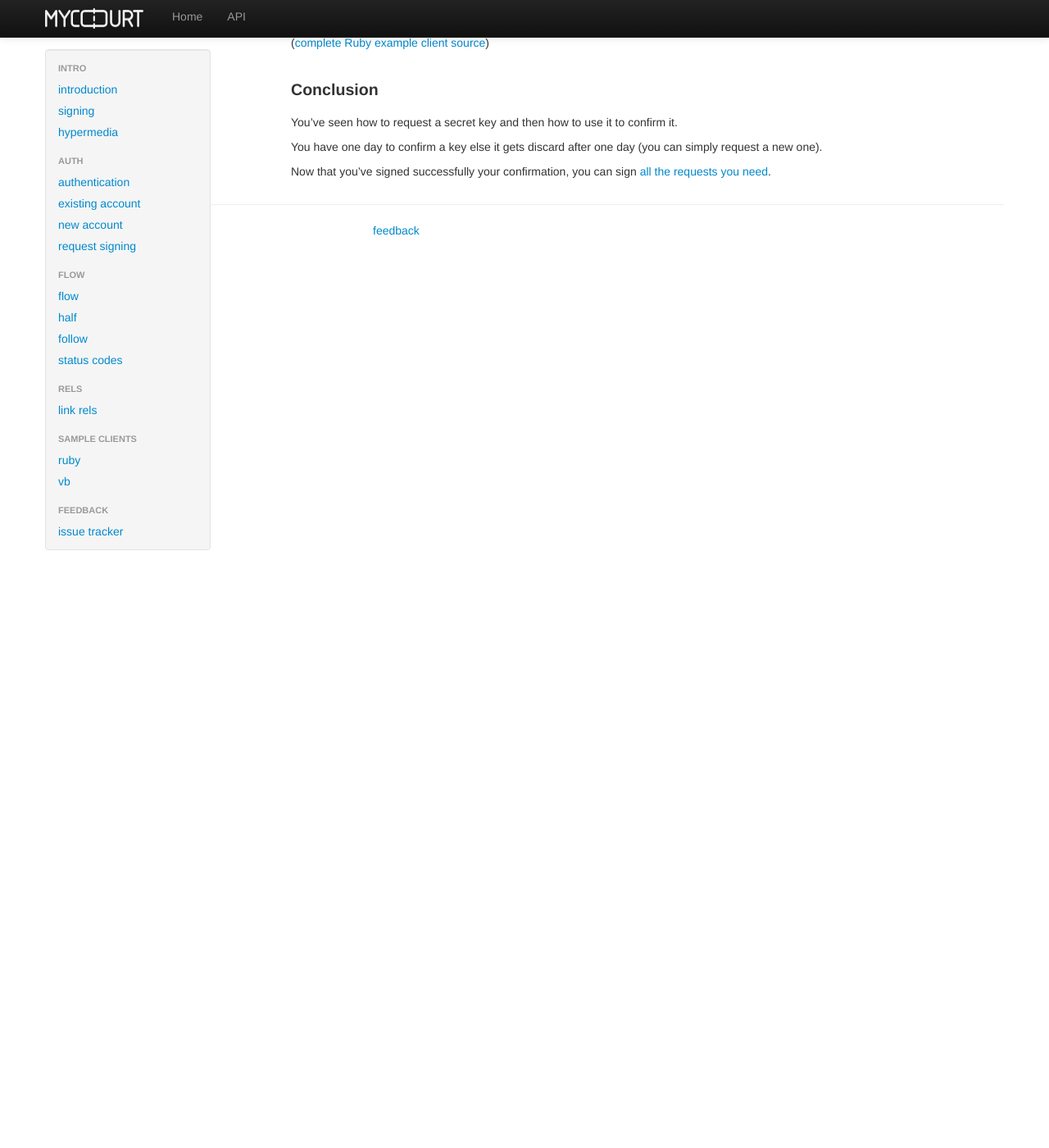
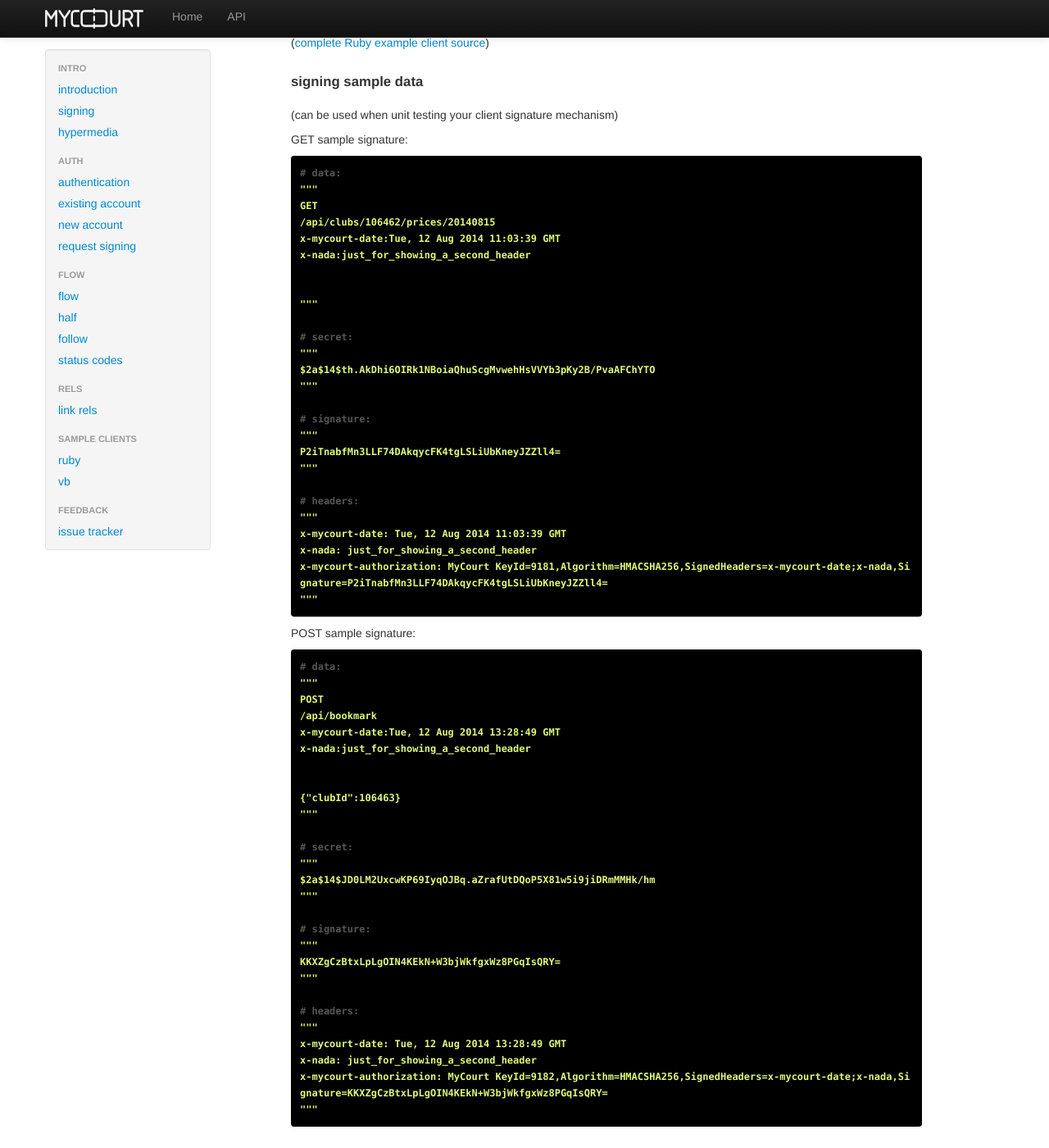
Before and after one commit to mycourtpro/mycourtpro.github.io, a Jekyll site: the page built from api/auth.md, in a window 1280 px wide and 1400 px high, scrolled down 6588 px. Shown: the whole window at 82% size. Built offline with Jekyll 4.4.1, drawn with Linux system fonts in a browser that asks for light colours.

Commit message:
added sample signing data

```diff
--- a/api/auth.md
+++ b/api/auth.md
@@ -259,6 +259,73 @@ require 'base64'
 
 ([complete Ruby example client source](https://github.com/mycourtpro/mycourtpro.github.io/tree/master/_code/ruby/mycourt_client.rb))
 
+<h3 id="signing_sample">signing sample data</h3>
+
+(can be used when unit testing your client signature mechanism)
+
+GET sample signature:
+
+{% highlight python %}
+# data:
+"""
+GET
+/api/clubs/106462/prices/20140815
+x-mycourt-date:Tue, 12 Aug 2014 11:03:39 GMT
+x-nada:just_for_showing_a_second_header
+
+
+"""
+
+# secret:
+"""
+$2a$14$th.AkDhi6OIRk1NBoiaQhuScgMvwehHsVVYb3pKy2B/PvaAFChYTO
+"""
+
+# signature:
+"""
+P2iTnabfMn3LLF74DAkqycFK4tgLSLiUbKneyJZZll4=
+"""
+
+# headers:
+"""
+x-mycourt-date: Tue, 12 Aug 2014 11:03:39 GMT
+x-nada: just_for_showing_a_second_header
+x-mycourt-authorization: MyCourt KeyId=9181,Algorithm=HMACSHA256,SignedHeaders=x-mycourt-date;x-nada,Signature=P2iTnabfMn3LLF74DAkqycFK4tgLSLiUbKneyJZZll4=
+"""
+{% endhighlight %}
+
+POST sample signature:
+
+{% highlight python %}
+# data:
+"""
+POST
+/api/bookmark
+x-mycourt-date:Tue, 12 Aug 2014 13:28:49 GMT
+x-nada:just_for_showing_a_second_header
+
+
+{"clubId":106463}
+"""
+
+# secret:
+"""
+$2a$14$JD0LM2UxcwKP69IyqOJBq.aZrafUtDQoP5X81w5i9jiDRmMMHk/hm
+"""
+
+# signature:
+"""
+KKXZgCzBtxLpLgOIN4KEkN+W3bjWkfgxWz8PGqIsQRY=
+"""
+
+# headers:
+"""
+x-mycourt-date: Tue, 12 Aug 2014 13:28:49 GMT
+x-nada: just_for_showing_a_second_header
+x-mycourt-authorization: MyCourt KeyId=9182,Algorithm=HMACSHA256,SignedHeaders=x-mycourt-date;x-nada,Signature=KKXZgCzBtxLpLgOIN4KEkN+W3bjWkfgxWz8PGqIsQRY=
+"""
+{% endhighlight %}
+
 
 <h2 id="conclusion">Conclusion</h2>
 
```
